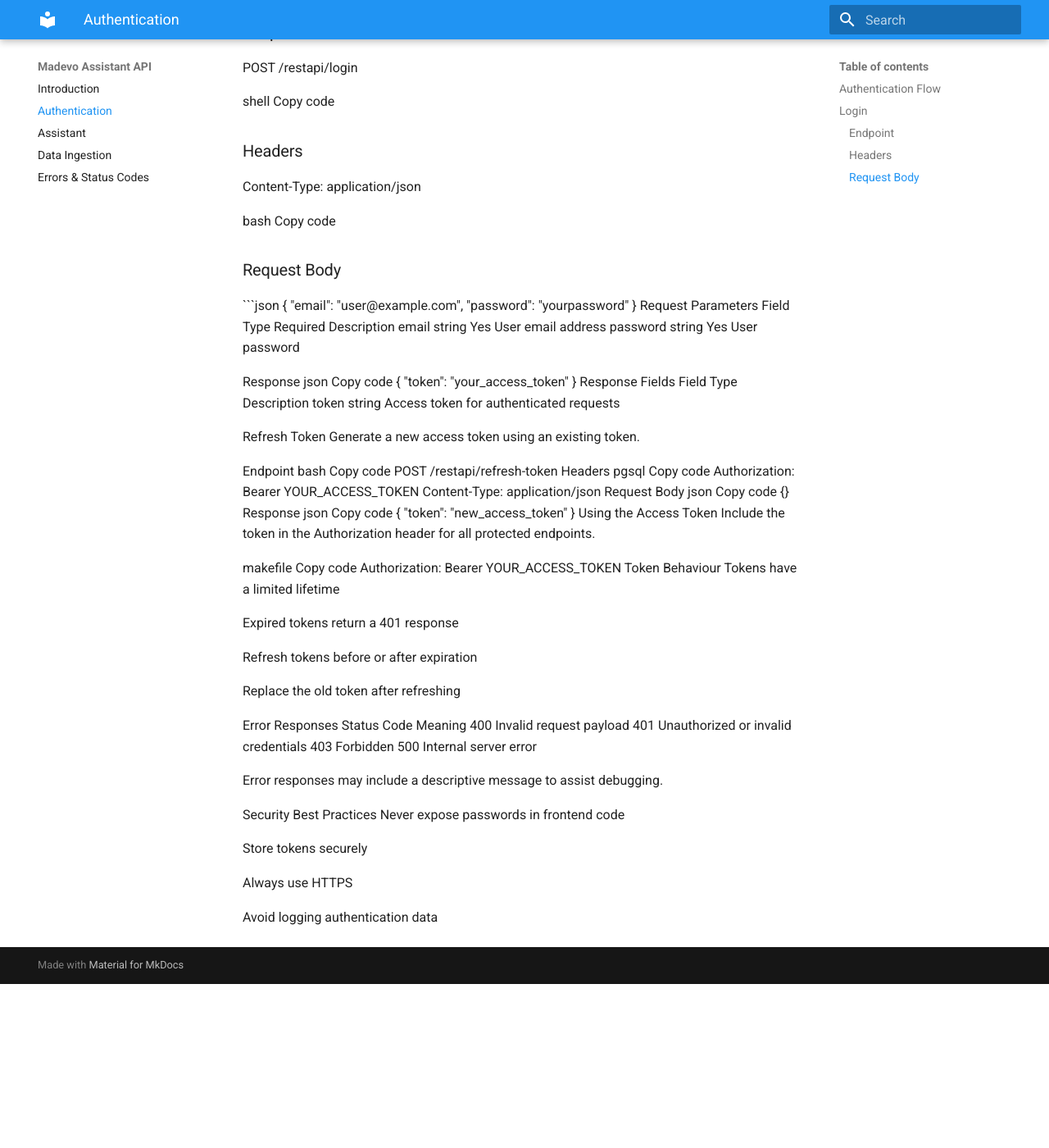
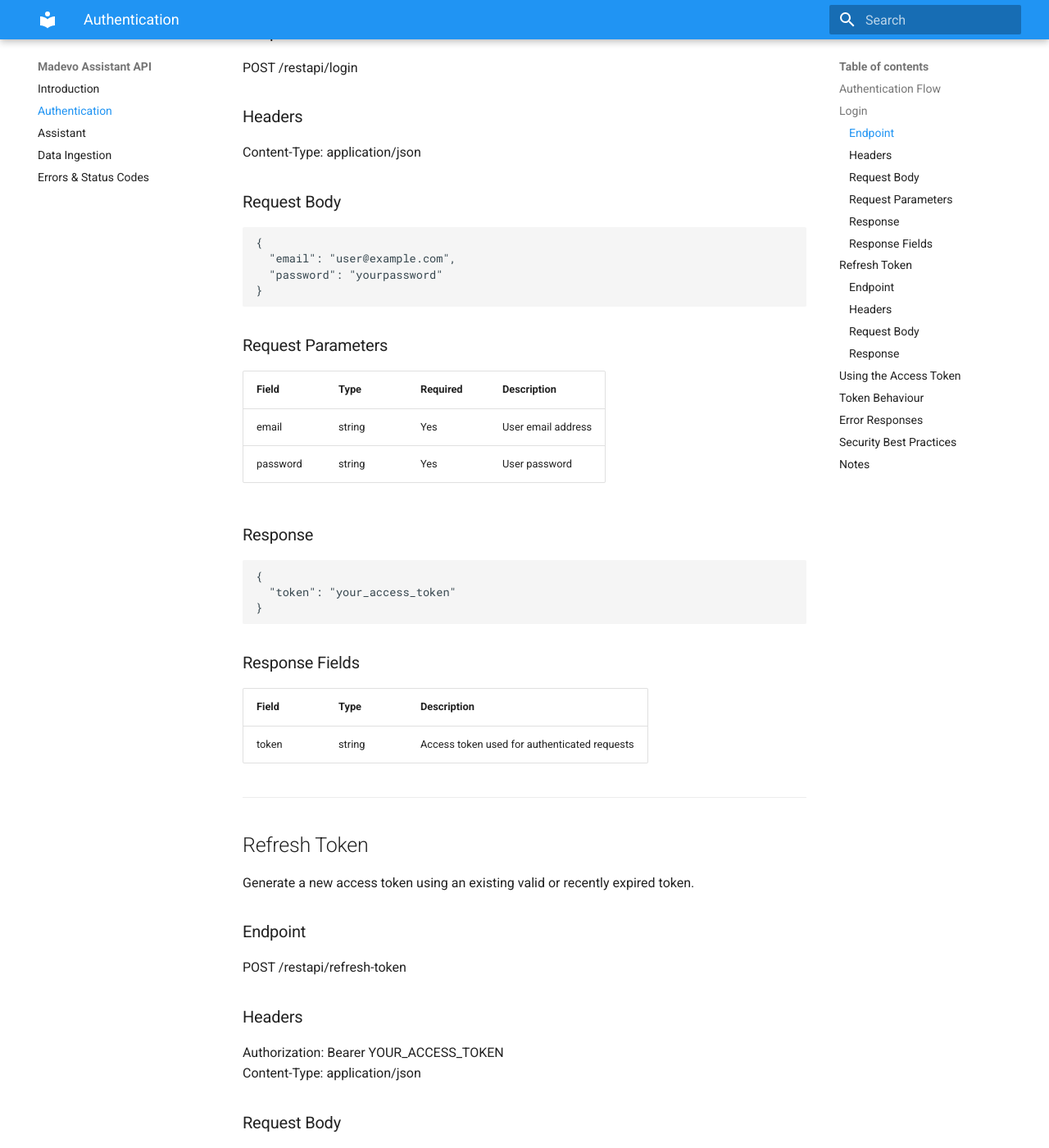
Before and after one commit to madevo-io/api-docs, an MkDocs documentation site: the page built from docs/authentication.md, in a window 1280 px wide and 1400 px high, scrolled down 625 px. Shown: the whole window at 82% size. Built offline with MkDocs 1.6.1 and Material for MkDocs 9.7.7, drawn with Linux system fonts in a browser that asks for light colours; before the commit the page ends 1825 px from its top, so only the background shows below that; some of the changed text lies outside the part shown.

Commit message:
Update authentication.md

````diff
--- a/docs/authentication.md
+++ b/docs/authentication.md
@@ -22,15 +21,9 @@ Authenticate a user and obtain an access token.
 
 POST /restapi/login
 
-shell
-Copy code
-
 ### Headers
 
 Content-Type: application/json
-
-bash
-Copy code
 
 ### Request Body
 
@@ -39,72 +32,102 @@ Copy code
   "email": "user@example.com",
   "password": "yourpassword"
 }
-Request Parameters
-Field	Type	Required	Description
-email	string	Yes	User email address
-password	string	Yes	User password
+```
 
-Response
-json
-Copy code
+### Request Parameters
+
+| Field | Type | Required | Description |
+|------|------|----------|-------------|
+| email | string | Yes | User email address |
+| password | string | Yes | User password |
+
+### Response
+
+```json
 {
   "token": "your_access_token"
 }
-Response Fields
-Field	Type	Description
-token	string	Access token for authenticated requests
+```
 
-Refresh Token
-Generate a new access token using an existing token.
+### Response Fields
 
-Endpoint
-bash
-Copy code
+| Field | Type | Description |
+|------|------|-------------|
+| token | string | Access token used for authenticated requests |
+
+---
+
+## Refresh Token
+
+Generate a new access token using an existing valid or recently expired token.
+
+### Endpoint
+
 POST /restapi/refresh-token
-Headers
-pgsql
-Copy code
+
+### Headers
+
 Authorization: Bearer YOUR_ACCESS_TOKEN
 Content-Type: application/json
-Request Body
-json
-Copy code
+
+### Request Body
+
+```json
 {}
-Response
-json
-Copy code
+```
+
+### Response
+
+```json
 {
   "token": "new_access_token"
 }
-Using the Access Token
-Include the token in the Authorization header for all protected endpoints.
+```
 
-makefile
-Copy code
+---
+
+## Using the Access Token
+
+Include the access token in the Authorization header for all protected endpoints.
+
+```text
 Authorization: Bearer YOUR_ACCESS_TOKEN
-Token Behaviour
-Tokens have a limited lifetime
+```
 
-Expired tokens return a 401 response
+---
 
-Refresh tokens before or after expiration
+## Token Behaviour
 
-Replace the old token after refreshing
+- Tokens have a limited lifetime
+- Expired tokens return a 401 response
+- Refresh tokens before or after expiration
+- Replace the old token after refreshing
 
-Error Responses
-Status Code	Meaning
-400	Invalid request payload
-401	Unauthorized or invalid credentials
-403	Forbidden
-500	Internal server error
+---
+
+## Error Responses
+
+| Status Code | Meaning |
+|------------|---------|
+| 400 | Invalid request payload |
+| 401 | Unauthorized or invalid credentials |
+| 403 | Forbidden |
+| 500 | Internal server error |
 
 Error responses may include a descriptive message to assist debugging.
 
-Security Best Practices
-Never expose passwords in frontend code
+---
 
-Store tokens securely
+## Security Best Practices
 
-Always use HTTPS
+- Never expose passwords in frontend code
+- Store tokens securely
+- Always use HTTPS
+- Avoid logging authentication data
 
-Avoid logging authentication data
+---
+
+## Notes
+
+- Token lifetime and behaviour may change in future API versions
+- Authentication requirements depend on user permissions
````
Also changed, not shown: other parts of docs/authentication.md (+2 -3 lines).
